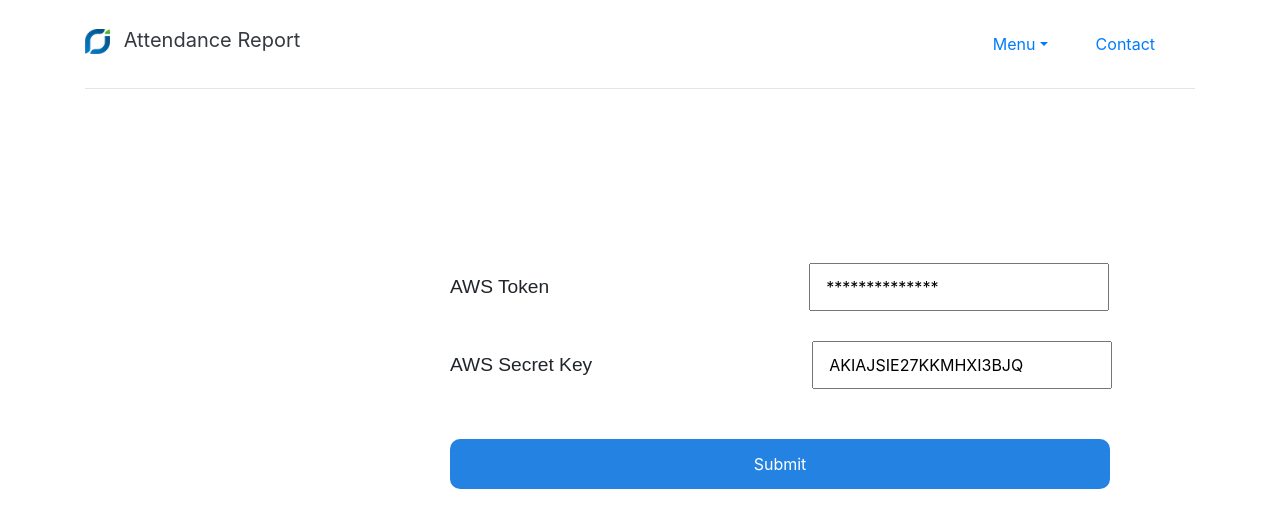
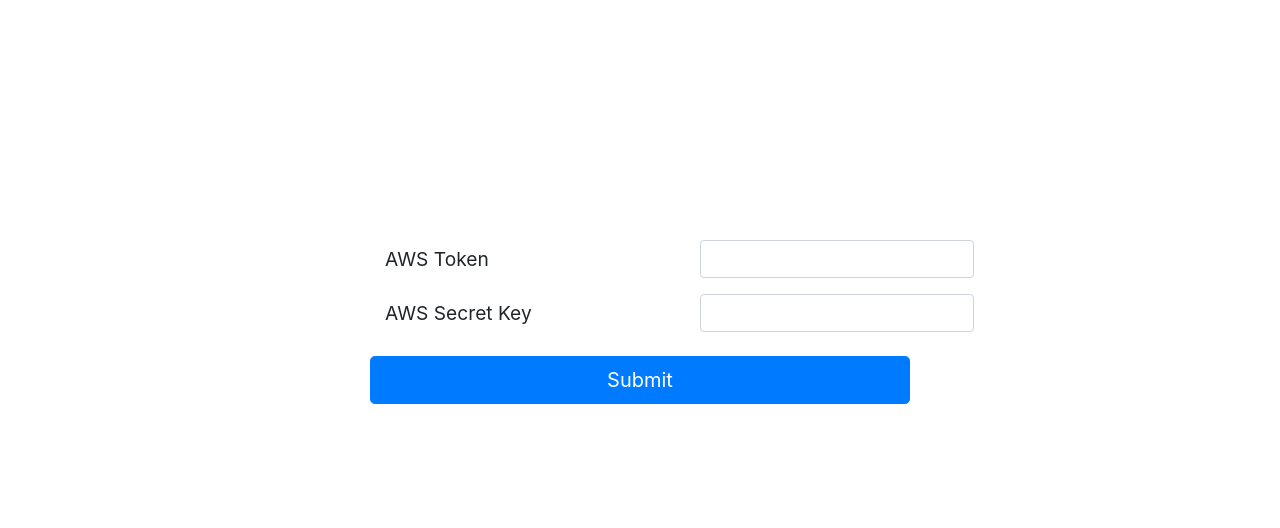
Before and after one commit to Neeraj452/HDFS-Statement-To-Tally-Auto-BRS-format, a React (Create React App) app: page / in a window 1280 px wide. Shown: the top 528 px of the page. Built offline with nearby package versions, Linux system fonts and the light colour scheme.

Commit message:
first commit

```diff
--- a/src/App.css
+++ b/src/App.css
@@ -1,4 +1,4 @@
-.UserInput{
+/* .UserInput{
       margin-top: 110px;
 }
 
@@ -120,4 +120,21 @@
 
 .pt1{
 
+} */
+
+.margin1
+{
+      margin-left: 150px;
 }
+.margin2{
+
+      margin-left: 170px;
+}
+.font-size{
+      font-size: 120%;
+}
+
+
+.mt1{
+      margin-top: 240px;
+}
--- a/src/App.js
+++ b/src/App.js
@@ -2,7 +2,6 @@
 import React from "react";
 import './App.css';
 import { Route, Switch} from 'react-router-dom';
-import HomeScreen from "./components/HomeScreen";
 import UserInput from "./components/UserInput"
 import Employee from "./components/Employee";
 import UploadRecord from "./components/UploadRecord";
@@ -12,7 +11,7 @@
 const  App= ()=> {
   return (
     <div>
-  <HomeScreen/>
+
     <Switch>
     <Route exact path="/">
     <UserInput/>
--- a/src/components/Employee.js
+++ b/src/components/Employee.js
@@ -2,6 +2,7 @@
 import productdb, {
       bulkcreate,getData} from './DB'
 import { useSelector, useDispatch } from 'react-redux';
+import HomeScreen from "../components/HomeScreen";
 import {addList, employeeUpdate,dataDelete} from '../actions/AccountStatementAction'
 
 function Employee() {
@@ -75,6 +76,8 @@
       }
 
       return (
+            <div>
+            <HomeScreen/>
             <div className="container mb-5">
             <div className="row">
              <div className="col-12 mx-auto text-center">
@@ -131,7 +134,7 @@
         </div>
     </div>
 
-
+    </div>
       )
 }
 
--- a/src/components/HomeScreen.js
+++ b/src/components/HomeScreen.js
@@ -1,6 +1,4 @@
 import React, { Fragment, createRef } from "react";
-// import { Button, DropdownButton, Dropdown } from 'react-bootstrap'
-// import {FilePicker} from 'react-file-picker'
 import Config from "../utils/Config";
 import { userDetailsClear, showStateToFalse, convertButtonClick, accDetailsStatus, onAccountsFetched} from '../actions/AccountStatementAction'
 import { connect } from "react-redux";
--- a/src/components/Report.js
+++ b/src/components/Report.js
@@ -1,11 +1,16 @@
-import React from 'react'
+import React from 'react';
+import HomeScreen from "../components/HomeScreen";
 
 function Report() {
       return (
             <div>
+            <HomeScreen/>
+             <div>
                <h1>WellCome to Report</h1>
             </div>
-      )
+            </div>
+
+)
 }
 
 export default Report
--- a/src/components/UploadRecord.js
+++ b/src/components/UploadRecord.js
@@ -1,5 +1,6 @@
 import React, {useState, useEffect,useCallback} from 'react'
 import { useSelector, useDispatch} from 'react-redux';
+import HomeScreen from "../components/HomeScreen";
 import {fileUpload,fileClear} from '../actions/AccountStatementAction'
 import Dropzone from './Dropzone';
 function UploadRecord() {
@@ -81,8 +82,9 @@
 
 }
 
-      return (
-
+      return(
+      <div>
+            <HomeScreen/>
             <div className="container mb-5">
                    <main className="App">
                   <Dropzone onDrop={onDrop}  />
@@ -121,7 +123,7 @@
             </div>
               }
     </div>
-
+    </div>
 
       )
 }
--- a/src/components/UserInput.js
+++ b/src/components/UserInput.js
@@ -6,17 +6,40 @@
       const history = useHistory()
       const handleSubmit=()=>{
             history.push('/Employee')
+
       }
       return (
-            <div className="UserInput">
-                  <div className="Employee">
-                  <lebel className="lebel1">AWS Token</lebel><input type="text" value="**************"></input>
-                  </div>
-                  <div className="Employee1">
-                  <lebel className="lebel2">AWS Secret Key</lebel><input type="text" value="AKIAJSIE27KKMHXI3BJQ"/>
-                  </div>
-                 <button type="button" className="btn1" onClick={handleSubmit}>Submit</button>
-                 </div>
+               <div className="container mt1">
+                  <div className="row register ">
+                     <div className="col-sm-3"></div>
+                     <div className="col-sm-6 reg">
+                           <form className="form-horizontal hr">
+                                 <div className="form-group form-inline">
+                                       <div  className="control-label col-sm-7" >
+                                       <lebel className="font-size "> AWS Token </lebel>
+                                       </div>
+
+                                       <div className="col-sm-4">
+                                             <input type="text" className=" form-control "></input>
+                                       </div>
+                                 </div>
+
+                                 <div className="form-group form-inline">
+                                 <div  className="control-label col-sm-7" >
+                                       <lebel className="font-size "> AWS Secret Key </lebel>
+                                       </div>
+                                       <div className="col-sm-5 ">
+                                             <input type="text" className="form-control"></input>
+                                       </div>
+                                 </div>
+                           </form>
+                           <button type="submit" className="mt-4 btn btn-primary btn-lg btn-block" onClick={handleSubmit}>Submit</button>
+                     </div>
+               </div>
+               </div>
+
+
+
       )
 }
 export default UserInput;
```
